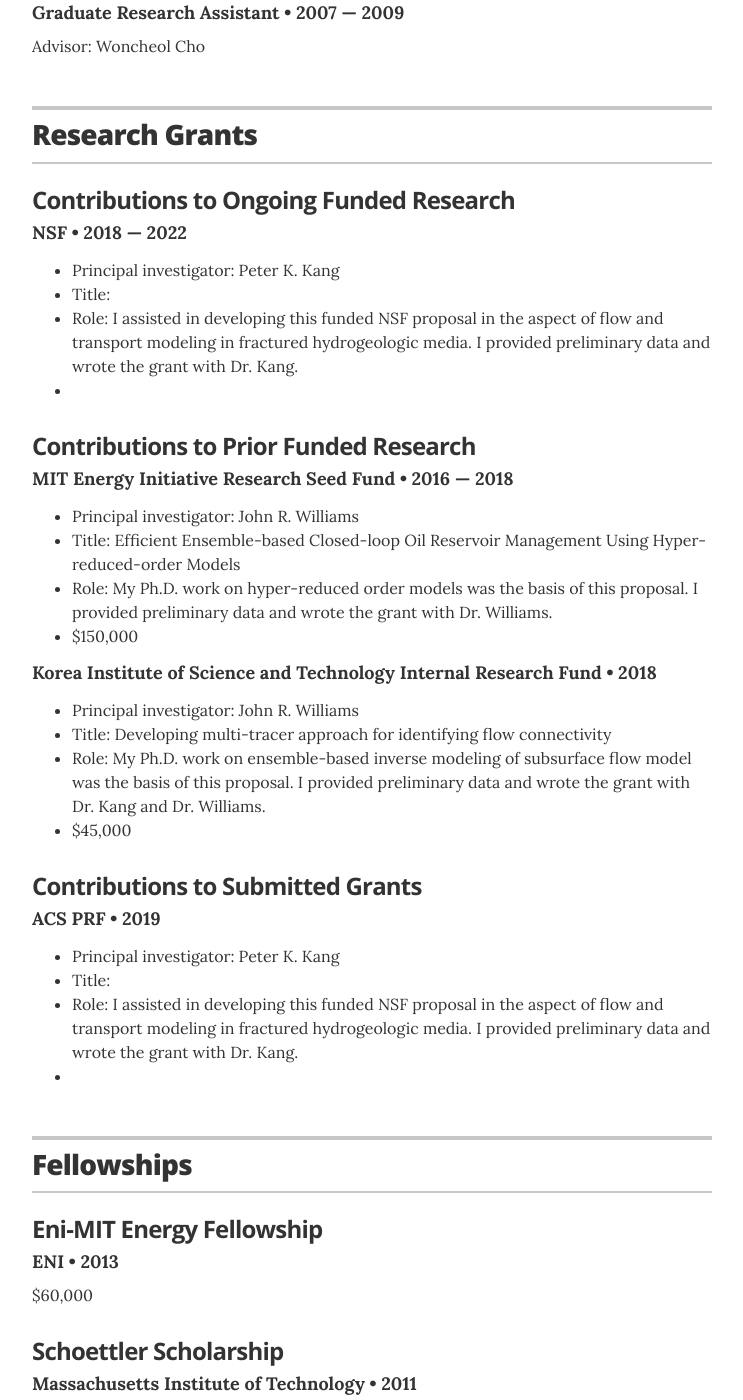
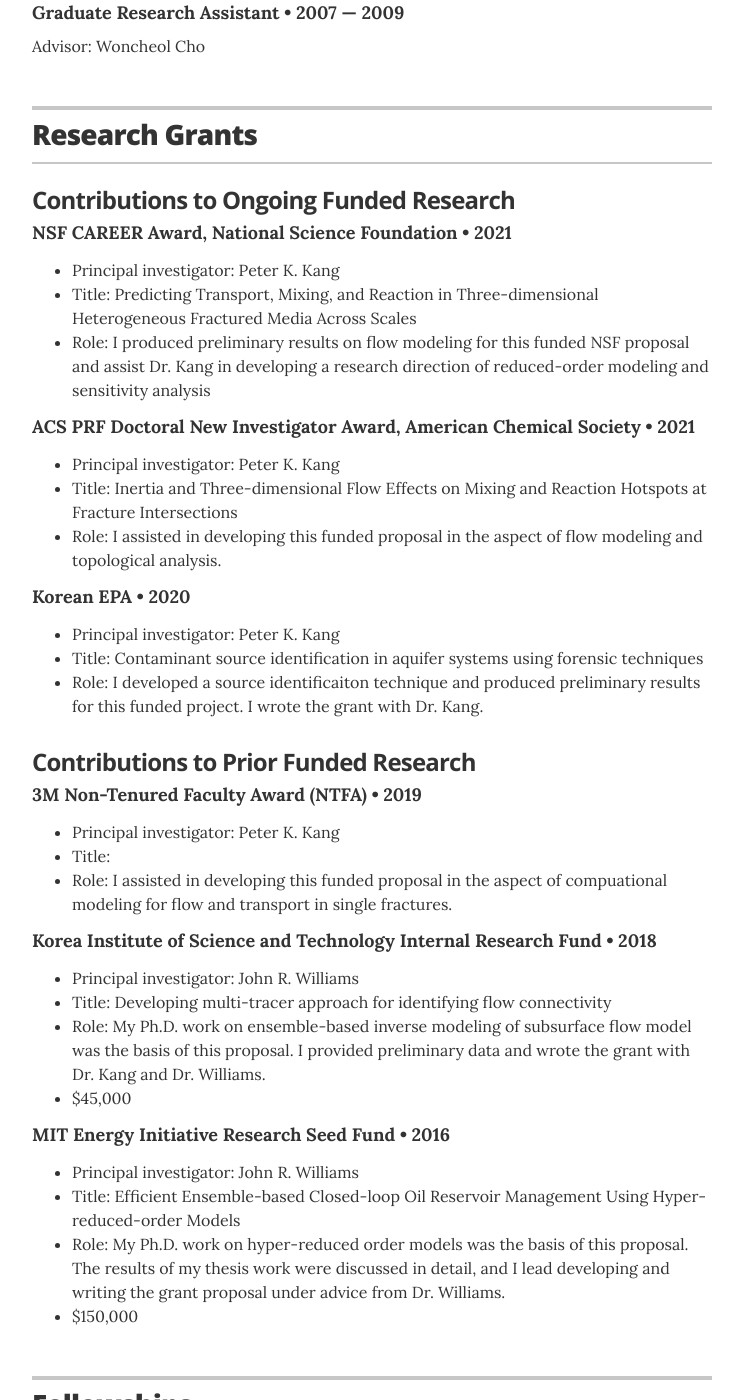
Before and after one commit to seonkyoo/home, a Jekyll site: the page built from _pages/5_resume.md, in a window 1280 px wide and 1400 px high, scrolled down 1227 px. Shown: the whole window, without its empty margins (268-1011 px from the left). Built offline with Jekyll 4.4.1, drawn with Linux system fonts in a browser that asks for light colours; some of the changed text lies outside the part shown.

Commit message:
cv update

```diff
--- a/_data/grants.yml
+++ b/_data/grants.yml
@@ -1,22 +1,30 @@
-# Jobs
 # ongoing funded research
 - category: Contributions to Ongoing Funded Research
-  title1: "Title: "
-  duration1: 2018 &mdash; 2022
+  title1: "Title: Predicting Transport, Mixing, and Reaction in Three-dimensional Heterogeneous Fractured Media Across Scales"
+  duration1: 2021
   advisor1: "Principal investigator: Peter K. Kang"
-  institute1: NSF
-  role1: "Role: I assisted in developing this funded NSF proposal in the aspect of flow and transport modeling in fractured hydrogeologic media. I  provided preliminary data and wrote the grant with Dr. Kang."
-  fund1:
+  institute1: "NSF CAREER Award, National Science Foundation"
+  role1: "Role: I produced preliminary results on flow modeling for this funded NSF proposal and assist Dr. Kang in developing a research direction of reduced-order modeling and sensitivity analysis"
+
+  title2: "Title: Inertia and Three-dimensional Flow Effects on Mixing and Reaction Hotspots at Fracture Intersections"
+  duration2: 2021
+  advisor2: "Principal investigator: Peter K. Kang"
+  institute2: ACS PRF Doctoral New Investigator Award, American Chemical Society
+  role2: "Role: I assisted in developing this funded proposal in the aspect of flow modeling and topological analysis."
+
+  title3: "Title: Contaminant source identification in aquifer systems using forensic techniques"
+  duration3: 2020
+  advisor3: "Principal investigator: Peter K. Kang"
+  institute3: Korean EPA
+  role3: "Role: I developed a source identificaiton technique and produced preliminary results for this funded project. I wrote the grant with Dr. Kang."
 
 # prior funded research
 - category: Contributions to Prior Funded Research
-    # (http://energy.mit.edu/news/mit-energy-initiative-awards-nine-seed-fund-grants-for-early-stage-energy-research/)
-  title1: "Title: Efficient Ensemble-based Closed-loop Oil Reservoir Management Using Hyper-reduced-order Models "
-  duration1: 2016 &mdash; 2018
-  advisor1: "Principal investigator: John R. Williams"
-  institute1: MIT Energy Initiative Research Seed Fund
-  role1: "Role: My Ph.D. work on hyper-reduced order models was the basis of this proposal. I provided preliminary data and wrote the grant with Dr. Williams."
-  fund1: $150,000
+  title1: "Title: "
+  duration1: 2019
+  advisor1: "Principal investigator: Peter K. Kang"
+  institute1: "3M Non-Tenured Faculty Award (NTFA)"
+  role1: "Role: I assisted in developing this funded proposal in the aspect of compuational modeling for flow and transport in single fractures."
 
   title2: "Title: Developing multi-tracer approach for identifying flow connectivity"
   duration2: 2018
@@ -25,12 +33,10 @@
   role2: "Role: My Ph.D. work on ensemble-based inverse modeling of subsurface flow model was the basis of this proposal. I provided preliminary data and wrote the grant with Dr. Kang and Dr. Williams."
   fund2: $45,000
 
-
-# submitted research
-- category: Contributions to Submitted Grants
-  title1: "Title: "
-  duration1: 2019
-  advisor1: "Principal investigator: Peter K. Kang"
-  institute1: ACS PRF
-  role1: "Role: I assisted in developing this funded NSF proposal in the aspect of flow and transport modeling in fractured hydrogeologic media. I  provided preliminary data and wrote the grant with Dr. Kang."
-  fund1:
+    # (http://energy.mit.edu/news/mit-energy-initiative-awards-nine-seed-fund-grants-for-early-stage-energy-research/)
+  title3: "Title: Efficient Ensemble-based Closed-loop Oil Reservoir Management Using Hyper-reduced-order Models "
+  duration3: 2016
+  advisor3: "Principal investigator: John R. Williams"
+  institute3: MIT Energy Initiative Research Seed Fund
+  role3: "Role: My Ph.D. work on hyper-reduced order models was the basis of this proposal. The results of my thesis work were discussed in detail, and I lead developing and writing the grant proposal under advice from Dr. Williams."
+  fund3: $150,000
--- a/_data/service.yml
+++ b/_data/service.yml
@@ -11,4 +11,4 @@
 - service: Training Seminar Speaker
   organization1: Fourth Midwest OpenFOAM User Group Meeting
   year1: 2019
-  summary: Delivered 30-minute lecture with interactive components designed for training how to use Lagrangian solvers in OpenFOAM for particulate flow
+  summary: Delivered a lecture with interactive components designed for training engineers and researchers on how to use Lagrangian solvers in OpenFOAM for particulate flows
--- a/_data/teaching.yml
+++ b/_data/teaching.yml
@@ -11,7 +11,7 @@
   position1: Guest Lecturer
   duration1: Spring 2020
   course1: Groundwater Flow and Modeling (Civil, Environmental, & Geo- Engineering)
-  summary1: Invited to teach one lecture to senior level undergraduate students. Developed and delivered 75-minute lecture and an assignment of numerical modeling.
+  summary1: Invited to teach one lecture to senior level undergraduate students. Developed and delivered a 75-minute lecture and an assignment of numerical modeling.
 
 
 # MIT
--- a/_layouts/resume.html
+++ b/_layouts/resume.html
@@ -129,7 +129,9 @@
                 <li> {{ grant.advisor1 }} </li>
                 <li> {{ grant.title1 }} </li>
                 <li> {{ grant.role1 }} </li>
+                {% if grant.fund1%}
                 <li> {{ grant.fund1 }} </li>
+                {% endif %}
             </ul>
           </p>
           {% if grant.title2 %}
@@ -139,20 +141,23 @@
                   <li> {{ grant.advisor2 }} </li>
                   <li> {{ grant.title2 }} </li>
                   <li> {{ grant.role2 }} </li>
+                  {% if grant.fund2%}
                   <li> {{ grant.fund2 }} </li>
+                  {% endif %}
               </ul>
             </p>
           {% endif %}
 
           {% if grant.title3 %}
-            <h3 class="resume-item-title" itemprop="name">{{ grant.category }}</h3>
             <h4 class="resume-item-details" itemprop="description"> {{ grant.institute3 }} &bull; {{ grant.duration3 }}</h4>
             <p class="resume-item-copy">
               <ul class="resume-item-list">
                   <li> {{ grant.advisor3 }} </li>
                   <li> {{ grant.title3 }} </li>
                   <li> {{ grant.role3 }} </li>
+                  {% if grant.fund3%}
                   <li> {{ grant.fund3 }} </li>
+                  {% endif %}
               </ul>
             </p>
           {% endif %}
```
Also changed, not shown: _pages/1_about.md (+1 -1 lines), _pages/3_publications.md (+1 -1 lines).
